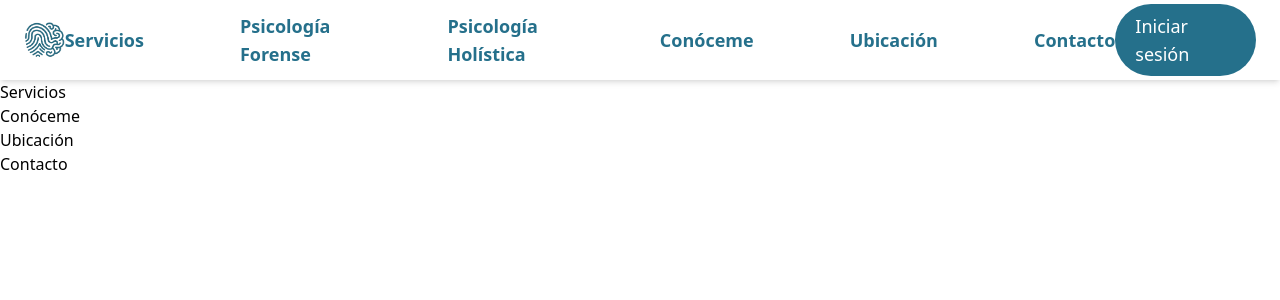
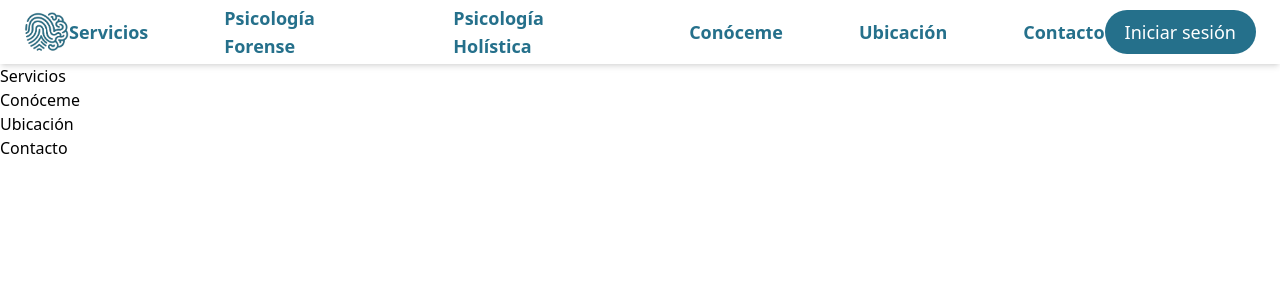
Before and after one commit to nayenay/web-psicologo, a Next.js app: page / in a window 1280 px wide. Shown: the top 300 px of the page. Built offline with nearby package versions, Linux system fonts and the light colour scheme.

Commit message:
chore: navbar optimised

```diff
--- a/src/components/layout/Navbar.tsx
+++ b/src/components/layout/Navbar.tsx
@@ -7,25 +7,42 @@ import { usePathname } from "next/navigation";
 import Image from "next/image";
 
 /*Arreglos del menú*/
-const menuItems = [
-    {label: "Servicios", href: "#servicios"}, //href en un atributo que indica la ruta de destino
-    {label: "Conóceme", href: "#conoceme" },
-    {label: "Ubicación", href: "#ubicacion" },
-    {label: "Contacto", href: "#contacto" },
+const navigationItems = [
+  {
+    label: "Servicios",
+    href: "#servicios",
+    specialty: false,
+  },
+  {
+    label: "Psicología Forense",
+    href: "/forense",
+    specialty: true,
+  },
+  {
+    label: "Psicología Holística",
+    href: "/holistica",
+    specialty: true,
+  },
+  {
+    label: "Conóceme",
+    href: "#conoceme",
+    specialty: false,
+  },
+  {
+    label: "Ubicación",
+    href: "#ubicacion",
+    specialty: false,
+  },
+  {
+    label: "Contacto",
+    href: "#contacto",
+    specialty: false,
+  },
 ];
 
-const specialtyItems = [
-    { label: "Psicología Forense", href: "/forense" },
-    { label: "Psicología Holística", href: "/holistica" },
-];//con esto los puedo recorrer con .map() sin repetir código
+const navLinkStyle =
+  "text-lg font-bold transition-all duration-300";
 
-const navigationItems = [
-    menuItems[0],          // Servicios
-    ...specialtyItems,
-    menuItems[1],          // Conóceme
-    menuItems[2],          // Ubicación
-    menuItems[3],          // Contacto
-];
 
 /* Crear componente */
 export default function Navbar() {
@@ -59,28 +76,26 @@ export default function Navbar() {
                     src="/images/logo.png"
                     alt="Logo Psicólogo Manuel Carrillo"
                     width={45}
-                    height={10}
+                    height={45}
                     priority
                 />
 
 
             </Link>
 
-            <nav className="flex items-center gap-24">
+            <nav className="flex flex-1 justify-center items-center gap-19">
                 {navigationItems.map((item) => {
 
-                    const isSpecialty = item.href.startsWith("/");
-
+                    //const isSpecialty = item.href.startsWith("/");
+                    const isActive = item.specialty && pathname === item.href;
                     return (
                         <Link
                             key={item.label}
                             href={item.href}
-                            className={`text-lg font-bold transition-all duration-300 ${
-                                isSpecialty
-                                    ? pathname === item.href
+                            className={`${navLinkStyle}  ${
+                                isActive
                                         ? "text-[var(--accent)] border-b-2 border-[var(--accent)]"
                                         : "text-[var(--primary)] hover:text-[var(--accent)]"
-                                    : "text-[var(--primary)] hover:text-[var(--accent)]"
                             }`}
                         >
                             {item.label}
```
